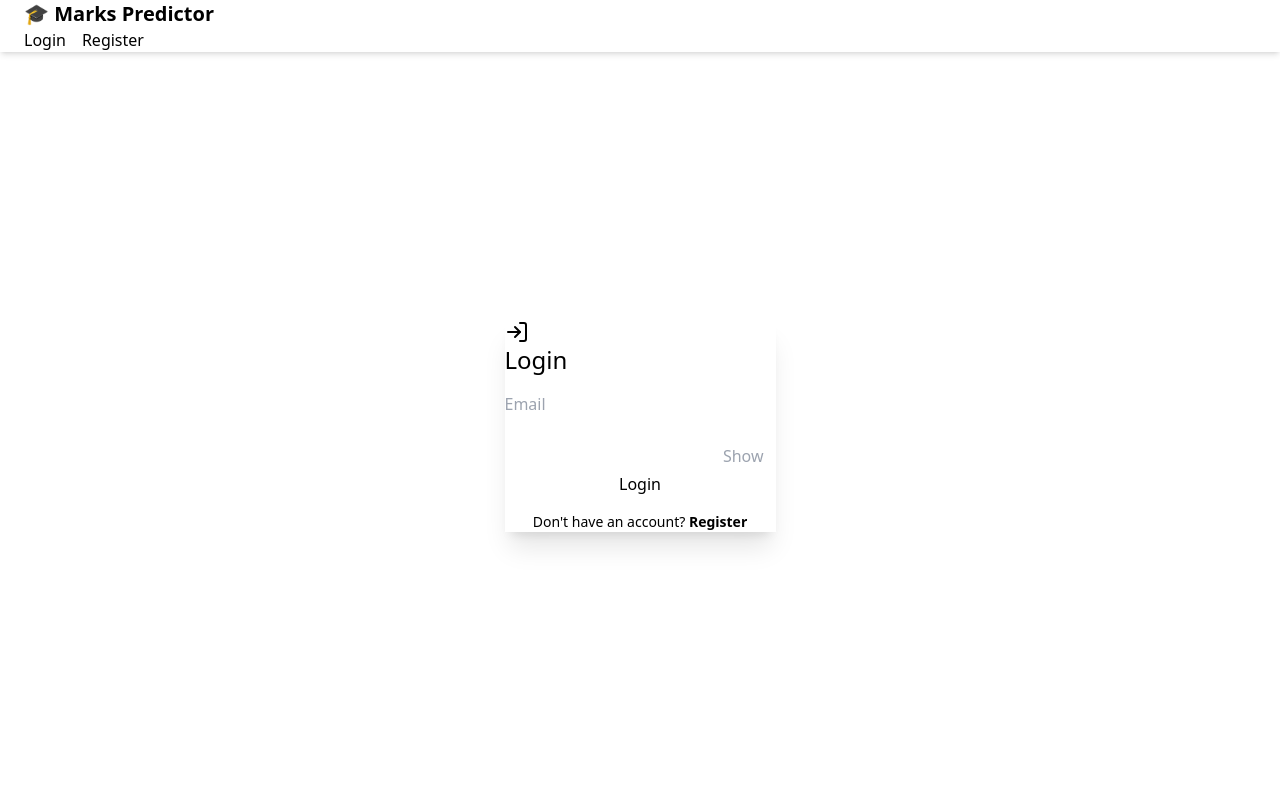
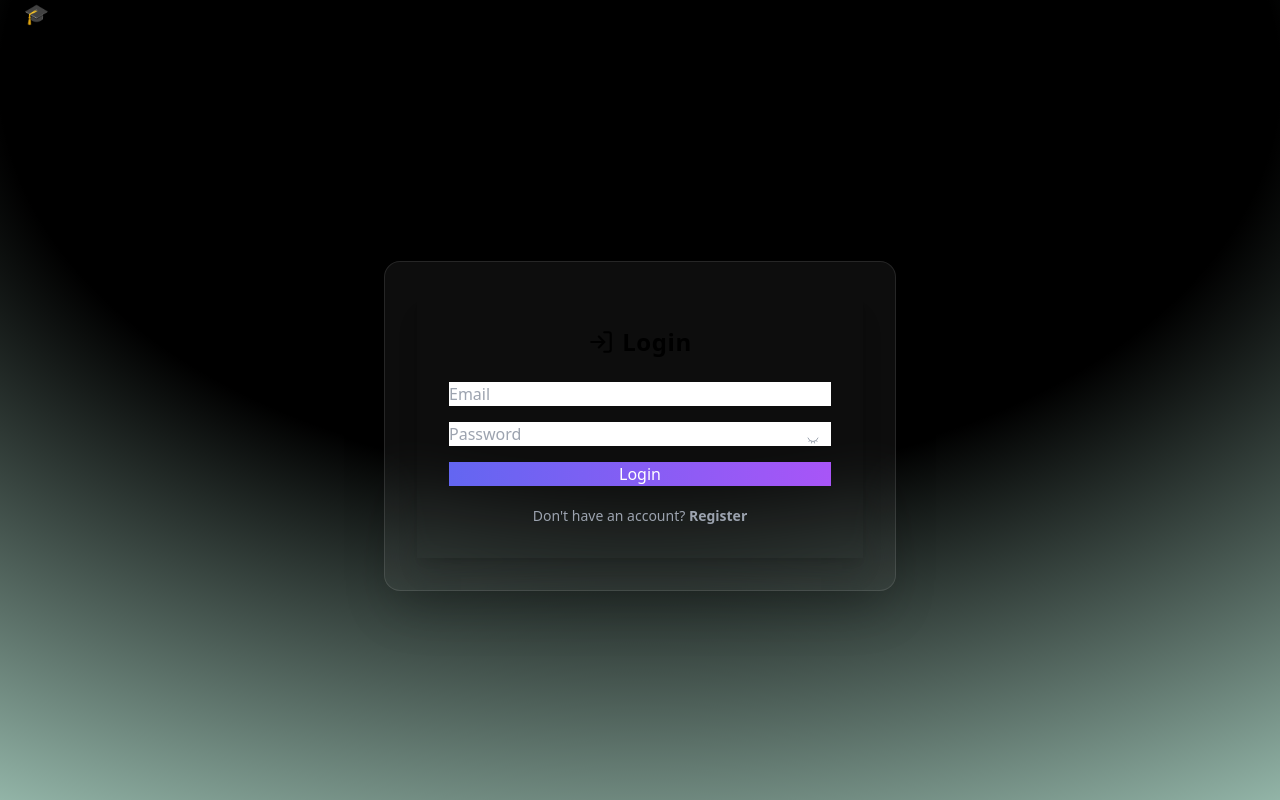
Before and after one commit to Dhirendra7076/ml-student-marks-predictor, a React app in the folder frontend/: page /login in a window 1280 px wide. Built offline with nearby package versions, Linux system fonts and the light colour scheme; no server answers; the HTML template or start-up script is replaced by a standard one.

Commit message:
Updated UI

```diff
--- a/frontend/src/App.jsx
+++ b/frontend/src/App.jsx
@@ -10,7 +10,8 @@ import Navbar from './components/Navbar.jsx'
 function App() {
 
   return (
-     <>
+     <div className='absolute inset-0 -z-10
+[background:radial-gradient(125%_125%_at_50%_10%,#000_40%,#00FF9D30_100%)]'>
      <div className='min-h-screen flex flex-col'>
      <Navbar/>
 
@@ -31,7 +32,7 @@ function App() {
       </Routes>
      </main>
      </div>
-     </>
+     </div>
     )
 }
 
--- a/frontend/src/pages/Login.jsx
+++ b/frontend/src/pages/Login.jsx
@@ -3,7 +3,7 @@ import axios from "axios";
 import { useNavigate } from "react-router-dom";
 import toast from "react-hot-toast";
 //import { login } from "../../../backend/src/controllers/auth.controllers";
-import { LogIn } from "lucide-react";
+import { EyeClosed, EyeIcon, LogIn } from "lucide-react";
 import { Link } from "react-router-dom";
 
 
@@ -35,21 +35,23 @@ function Login(){
     }
 
     return (
-    <div className=" max-h-screen flex items-center justify-center bg-base-200">
-      <div className="card w-full max-w-screen-sm bg-base-100 shadow-xl">
+    <div className="w-full max-w-lg backdrop-blur-xl bg-white/5 border border-white/10 shadow-2xl rounded-2xl p-8">
+      <div className="card w-full max-w-lg  bg-base-100 shadow-xl p-8">
         <div className="card-body">
 
-          <h2 className="card-title justify-center text-2xl">
-            <LogIn className="mr-2" />
+          <div className="flex items-center justify-center gap-2 mb-6">
+   <LogIn size={26} className="text-primary"/>
+  <h2 className="text-2xl font-semibold tracking-wide">
     Login
   </h2>
+</div>
 
           <form onSubmit={handleLogin} className="space-y-4 mt-4">
 
             <input
               type="email"
               placeholder="Email"
-              className="input input-bordered w-full"
+              className="input input-bordered w-full bg-base-200/40 focus:outline-none focus:ring-2 focus:ring-primary transition-all"
               value={email}
               onChange={(e) => setEmail(e.target.value)}
               required
@@ -58,7 +60,8 @@ function Login(){
             <div className="relative">
   <input
     type={showPassword ? "text" : "password"}
-    className="input input-bordered w-full pr-10"
+    className="input input-bordered w-full pr-10 bg-base-200/40 focus:ring-2 focus:ring-primary transition-all"
+    placeholder="Password"
     value={password}
     onChange={(e) => setPassword(e.target.value)}
     required
@@ -67,23 +70,25 @@ function Login(){
   <button
     type="button"
     onClick={() => setShowPassword(!showPassword)}
-    className="absolute right-3 top-3 text-gray-400"
+    className="absolute right-3 top-3 text-gray-400 hover:text-white transition"
   >
-    {showPassword ? "Hide" : "Show"}
+    {showPassword ? <EyeIcon size={12}/> : <EyeClosed size={12}/>}
   </button>
 </div>
 
             <button
   type="submit"
-              className={`btn btn-primary w-full ${loading ? "loading" : ""}`}
+  className={`btn w-full mt-2 bg-gradient-to-r from-indigo-500 to-purple-500 border-none text-white hover:opacity-90 transition ${
+    loading ? "loading" : ""
+  }`}
 >
   {loading ? "Logging in..." : "Login"}
 </button>
 
           </form>
-          <p className="text-center mt-4 text-sm">
+          <p className="text-center mt-5 text-sm text-gray-400">
             Don't have an account?{" "}
-            <Link to="/register" className="text-primary font-semibold">
+            <Link to="/register" className="text-primary font-semibold hover:underline">
              Register
                </Link>
             </p>
```
Lines whose indentation alone changed are shown as unchanged.
